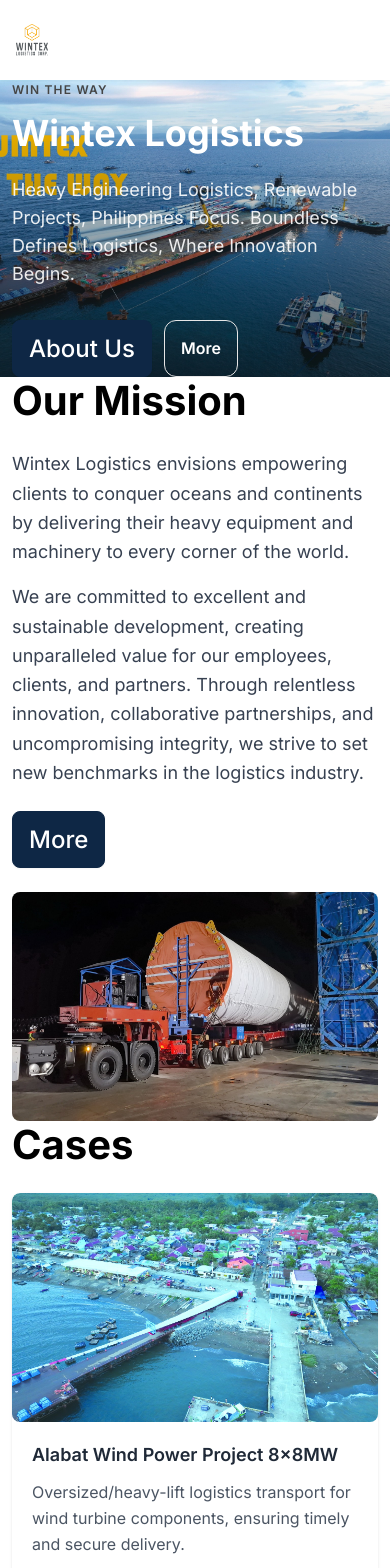
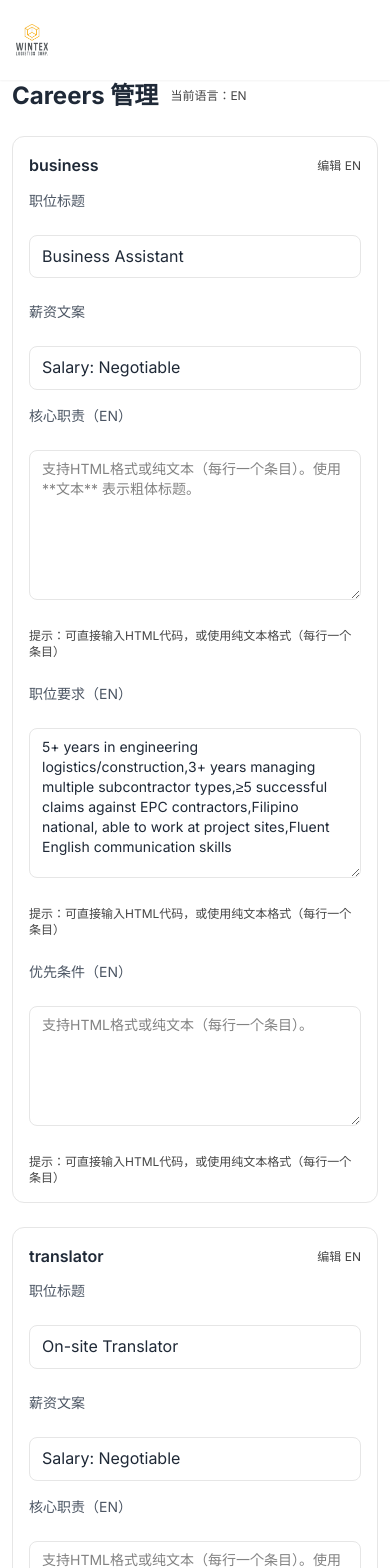
Before and after one commit to LeeCASC/company-site-template, a Next.js app: page /en/careers in a window 390 px wide. Shown: the top 1568 px of the page. Built offline with nearby package versions, Linux system fonts and the light colour scheme; no server answers.

Commit message:
Update page.tsx

```diff
--- a/app/[locale]/careers/page.tsx
+++ b/app/[locale]/careers/page.tsx
@@ -1,224 +1,265 @@
+// File: app/[locale]/admin/careers/page.tsx
 'use client';
 
-import {useTranslations} from 'next-intl';
-import Link from 'next/link';
-import type {Locale} from '@/i18n/routing';
-import {siteConfig} from '@/lib/site';
+import React, { useEffect, useMemo, useState } from 'react';
+import { useLocale } from 'next-intl';
 
-function Kicker({children}:{children:React.ReactNode}) {
-  return <p className="section-kicker">{children}</p>;
+type Job = {
+  id: string;
+  title: { cn: string; en: string };
+  salary: { cn: string; en: string };
+  responsibilities?: { cn: string; en: string };
+  requirements?: { cn: string; en: string };
+  preferredConditions?: { cn: string; en: string };
+};
+
+interface CareersData {
+  jobs: Job[];
+  contact: {
+    phone: string;
+    email: string;
+    address: { cn: string; en: string };
+  };
 }
 
-type CaseItem = { title: string; desc: string };
-type EquipItem = { t: string; d: string };
+export default function CareersAdminPage() {
+  const locale = useLocale();
+  const [data, setData] = useState<CareersData | null>(null);
+  const [error, setError] = useState<string | null>(null);
+  const [saving, setSaving] = useState(false);
 
-export default function Home({params:{locale}}:{params:{locale:string}}) {
-  const currentLocale = locale as Locale;            // ✅ 收窄成 "zh" | "en"
+  const lang = useMemo<'cn' | 'en'>(() => (locale === 'en' ? 'en' : 'cn'), [locale]);
 
-  const t = useTranslations('home');
-  const n = useTranslations('nav');
+  // 加载 API（失败则回退到 localStorage 草稿）
+  useEffect(() => {
+    let mounted = true;
+    (async () => {
+      setError(null);
+      try {
+        const res = await fetch('/api/careers', { cache: 'no-store' });
+        if (!res.ok) throw new Error(`HTTP ${res.status}`);
+        const json = (await res.json()) as CareersData;
 
-  const missionBullets = t.raw('missionBullets') as string[];
-  const cases = t.raw('cases') as CaseItem[];
-  const equip = t.raw('equip') as EquipItem[];
+        const draft = typeof window !== 'undefined' ? localStorage.getItem('careersDraft') : null;
+        if (!mounted) return;
+        setData(draft ? JSON.parse(draft) : json);
+      } catch (e: any) {
+        const draft = typeof window !== 'undefined' ? localStorage.getItem('careersDraft') : null;
+        if (draft) {
+          if (!mounted) return;
+          setData(JSON.parse(draft));
+          setError('API 加载失败，已使用本地草稿');
+        } else {
+          if (!mounted) return;
+          setError('无法加载数据（API 不可用且本地草稿为空）');
+        }
+      }
+    })();
+    return () => {
+      mounted = false;
+    };
+  }, []);
+
+  // 修改 Job 某个字段（当前语言）
+  const patchJob = (id: string, path: 'title' | 'salary' | 'responsibilities' | 'requirements' | 'preferredConditions', v: string) => {
+    setData((prev) => {
+      if (!prev) return prev;
+      const next: CareersData = structuredClone(prev);
+      const job = next.jobs.find((j) => j.id === id);
+      if (job) {
+        if (path === 'responsibilities' || path === 'requirements' || path === 'preferredConditions') {
+          if (!job[path]) {
+            (job as any)[path] = { cn: '', en: '' };
+          }
+          (job as any)[path][lang] = v;
+        } else {
+          (job as any)[path][lang] = v;
+        }
+      }
+      return next;
+    });
+  };
+
+  const saveDraft = () => {
+    if (!data) return;
+    localStorage.setItem('careersDraft', JSON.stringify(data));
+    alert('已保存到浏览器本地草稿（localStorage）');
+  };
+
+  // 示例“发布”（无后端，仅演示）
+  // const publish = async () => {
+  //   if (!data) return;
+  //   setSaving(true);
+  //   await new Promise((r) => setTimeout(r, 500));
+  //   setSaving(false);
+  //   alert('已模拟发布（示例环境未接后端）。\n若要接 DB，请实现 PUT /api/careers');
+  // };
+  const publish = async () => {
+    if (!data) return;
+    setSaving(true);
+    try {
+      const res = await fetch('/api/careers', {
+        method: 'PUT',
+        headers: { 'content-type': 'application/json' },
+        body: JSON.stringify(data),
+      });
+      if (!res.ok) {
+        const j = await res.json().catch(() => ({}));
+        throw new Error(j?.error || `HTTP ${res.status}`);
+      }
+
+      // 通知前台刷新（双通道：BroadcastChannel + localStorage 事件）
+      try {
+        const ch = new BroadcastChannel('careers');
+        ch.postMessage({ type: 'updated', at: Date.now() });
+        ch.close();
+      } catch {}
+
+      localStorage.setItem('careers-updated', String(Date.now()));
+      alert('已发布成功');
+    } catch (e: any) {
+      alert('发布失败：' + e.message);
+    } finally {
+      setSaving(false);
+    }
+  };
+
+
+
+
+  if (!data) {
+    return (
+      <main className="container mx-auto p-6">
+        <h1 className="text-2xl font-bold mb-4">Careers 管理</h1>
+        {error ? <p className="text-red-600">{error}</p> : <p>加载中…</p>}
+      </main>
+    );
+  }
 
   return (
-    <>
-      {/* HERO：封面大图 */}
-      <section className="relative overflow-hidden">
-        <div className="absolute inset-0">
-          <img src="/wintex/hero.jpg" alt="Hero" className="h-full w-full object-cover" />
-          <div className="absolute inset-0 bg-gradient-to-t from-black/60 via-black/30 to-transparent" />
-        </div>
-        <div className="relative container pt-28 pb-16 md:pt-40 md:pb-28 text-white">
-          <Kicker>{t('kicker')}</Kicker>
-          <h1 className="mt-3 text-4xl md:text-5xl font-bold leading-tight">{t('heroTitle')}</h1>
-          <p className="mt-5 max-w-2xl text-lg text-white/90">{t('heroDesc')}</p>
-          <div className="mt-8 flex flex-wrap gap-3">
-            <Link href="/#contact" className="btn btn-primary">{t('ctaPlan')}</Link>
-            <Link href="/#cases" className="btn border-white/30 text-white hover:shadow">{t('ctaCases')}</Link>
-          </div>
+    <main className="container mx-auto p-6">
+      <header className="mb-6 flex items-center gap-3">
+        <h1 className="text-2xl font-bold">Careers 管理</h1>
+        {error && <span className="text-xs text-red-600">{error}</span>}
+        <span className="text-xs text-gray-500">当前语言：{lang.toUpperCase()}</span>
+      </header>
+
+      <section className="grid gap-6">
+        {data.jobs.map((job) => (
+          <article key={job.id} className="rounded-xl border p-4 bg-white/70">
+            <div className="flex items-center justify-between mb-3">
+              <h2 className="font-semibold">{job.id}</h2>
+              <span className="text-xs text-gray-500">编辑 {lang.toUpperCase()}</span>
+            </div>
+
+            <div className="grid md:grid-cols-2 gap-4">
+              <label className="grid gap-1">
+                <span className="text-sm text-gray-600">职位标题</span>
+                <input
+                  className="border rounded-lg px-3 py-2"
+                  value={job.title[lang]}
+                  onChange={(e) => patchJob(job.id, 'title', e.target.value)}
+                />
+              </label>
+
+              <label className="grid gap-1">
+                <span className="text-sm text-gray-600">薪资文案</span>
+                <input
+                  className="border rounded-lg px-3 py-2"
+                  value={job.salary[lang]}
+                  onChange={(e) => patchJob(job.id, 'salary', e.target.value)}
+                />
+              </label>
+            </div>
+
+            <div className="mt-4 grid gap-4">
+              <label className="grid gap-1">
+                <span className="text-sm text-gray-600">核心职责（{lang.toUpperCase()}）</span>
+                <textarea
+                  className="border rounded-lg px-3 py-2 min-h-[150px] font-mono text-sm"
+                  value={job.responsibilities?.[lang] || ''}
+                  onChange={(e) => patchJob(job.id, 'responsibilities', e.target.value)}
+                  placeholder="支持HTML格式或纯文本（每行一个条目）。使用 **文本** 表示粗体标题。"
+                />
+                <span className="text-xs text-gray-500 mt-1">提示：可直接输入HTML代码，或使用纯文本格式（每行一个条目）</span>
+              </label>
+
+              <label className="grid gap-1">
+                <span className="text-sm text-gray-600">职位要求（{lang.toUpperCase()}）</span>
+                <textarea
+                  className="border rounded-lg px-3 py-2 min-h-[150px] font-mono text-sm"
+                  value={job.requirements?.[lang] || ''}
+                  onChange={(e) => patchJob(job.id, 'requirements', e.target.value)}
+                  placeholder="支持HTML格式或纯文本（每行一个条目）。使用 **文本** 表示粗体标题。"
+                />
+                <span className="text-xs text-gray-500 mt-1">提示：可直接输入HTML代码，或使用纯文本格式（每行一个条目）</span>
+              </label>
+
+              <label className="grid gap-1">
+                <span className="text-sm text-gray-600">优先条件（{lang.toUpperCase()}）</span>
+                <textarea
+                  className="border rounded-lg px-3 py-2 min-h-[120px] font-mono text-sm"
+                  value={job.preferredConditions?.[lang] || ''}
+                  onChange={(e) => patchJob(job.id, 'preferredConditions', e.target.value)}
+                  placeholder="支持HTML格式或纯文本（每行一个条目）。"
+                />
+                <span className="text-xs text-gray-500 mt-1">提示：可直接输入HTML代码，或使用纯文本格式（每行一个条目）</span>
+              </label>
+            </div>
+          </article>
+        ))}
+      </section>
+
+      <section className="mt-6 rounded-xl border p-4 bg-white/70">
+        <h3 className="font-semibold mb-3">联系方式</h3>
+        <div className="grid md:grid-cols-3 gap-4">
+          <label className="grid gap-1">
+            <span className="text-sm text-gray-600">电话</span>
+            <input
+              className="border rounded-lg px-3 py-2"
+              value={data.contact.phone}
+              onChange={(e) => setData({ ...data, contact: { ...data.contact, phone: e.target.value } })}
+            />
+          </label>
+          <label className="grid gap-1">
+            <span className="text-sm text-gray-600">邮箱</span>
+            <input
+              className="border rounded-lg px-3 py-2"
+              value={data.contact.email}
+              onChange={(e) => setData({ ...data, contact: { ...data.contact, email: e.target.value } })}
+            />
+          </label>
+          <label className="grid gap-1 md:col-span-3">
+            <span className="text-sm text-gray-600">地址（{lang.toUpperCase()}）</span>
+            <input
+              className="border rounded-lg px-3 py-2"
+              value={data.contact.address[lang]}
+              onChange={(e) =>
+                setData({
+                  ...data,
+                  contact: {
+                    ...data.contact,
+                    address: { ...data.contact.address, [lang]: e.target.value },
+                  },
+                })
+              }
+            />
+          </label>
         </div>
       </section>
 
-      {/* 企业愿景 */}
-      <section id="mission" className="container py-16 md:py-20">
-
-        <h2 className="section-title">{t('missionTitle')}</h2>
-        <div className="grid grid-2 gap-8">
-          <div className="space-y-6">
-            <div className="space-y-4 text-gray-700">
-              <p className="text-lg leading-relaxed">
-                {t('missionDesc1')}
-              </p>
-              <p className="text-lg leading-relaxed">
-                {t('missionDesc2')}
-              </p>
-            </div>
-            <Link href="/#cases" className="btn btn-primary">{t('missionButton')}</Link>
-          </div>
-          <div className="image-container">
-            <img
-              src="/wintex/case1.jpg"
-              alt="Our Mission"
-              className="h-full w-full object-cover object-center"
-            />
-          </div>
-        </div>
-      </section>
-
-      {/* 案例 */}
-      <section id="cases" className="container py-16 md:py-20">
-        <h2 className="section-title">{t('casesTitle')}</h2>
-        <div className="grid grid-2 gap-8">
-          <article className="card overflow-hidden fade-in-up">
-            <div className="image-container">
-              <img
-                src="/wintex/case2.jpg"
-                alt="Alabat Wind Power Project"
-                className="h-full w-full object-cover object-center"
-              />
-            </div>
-            <div className="card-body">
-              <h3 className="font-semibold text-lg mb-2">{t('case1Title')}</h3>
-              <p className="text-gray-600 leading-relaxed">
-                {t('case1Desc')}
-              </p>
-            </div>
-          </article>
-          <article className="card overflow-hidden fade-in-up">
-            <div className="image-container">
-              <img
-                src="/wintex/case3.jpg"
-                alt="Tanay Wind Power Project"
-                className="h-full w-full object-cover object-center"
-              />
-            </div>
-            <div className="card-body">
-              <h3 className="font-semibold text-lg mb-2">{t('case2Title')}</h3>
-              <p className="text-gray-600 leading-relaxed">
-                {t('case2Desc')}
-              </p>
-            </div>
-          </article>
-        </div>
-      </section>
-
-      {/* 装备 */}
-      <section id="equipment" className="container py-16 md:py-20">
-        <h2 className="section-title">{t('equipmentTitle')}</h2>
-        <div className="grid grid-2 gap-8">
-          <article className="card overflow-hidden fade-in-up">
-            <div className="image-container">
-              <img
-                src="/wintex/equip1.jpg"
-                alt="Stacking"
-                className="h-full w-full object-cover object-center"
-              />
-            </div>
-            <div className="card-body">
-              <h3 className="font-semibold text-lg mb-2">{t('equip1Title')}</h3>
-              <p className="text-gray-600 leading-relaxed">
-                {t('equip1Desc')}
-              </p>
-            </div>
-          </article>
-          <article className="card overflow-hidden fade-in-up">
-            <div className="image-container">
-              <img
-                src="/wintex/equip2.jpg"
-                alt="Transportation"
-                className="h-full w-full object-cover object-center"
-              />
-            </div>
-            <div className="card-body">
-              <h3 className="font-semibold text-lg mb-2">{t('equip2Title')}</h3>
-              <p className="text-gray-600 leading-relaxed">
-                {t('equip2Desc')}
-              </p>
-            </div>
-          </article>
-        </div>
-        <div className="mt-8">
-          <Link href="/#equipment" className="btn btn-primary">{t('equipmentButton')}</Link>
-        </div>
-      </section>
-
-      {/* 新闻 */}
-      <section id="news" className="container py-16 md:py-20">
-        <h2 className="section-title">{t('newsTitle')}</h2>
-        <div className="grid grid-3 gap-6">
-          <div className="testimonial-card">
-            <p className="text-gray-700 mb-4">{t('testimonial1')}</p>
-            <div className="flex items-center gap-3">
-              <div className="avatar bg-red-500">N</div>
-              <div>
-                <div className="font-semibold">Name</div>
-                <div className="text-sm text-gray-600">Description</div>
-              </div>
-            </div>
-          </div>
-          <div className="testimonial-card">
-            <p className="text-gray-700 mb-4">{t('testimonial2')}</p>
-            <div className="flex items-center gap-3">
-              <div className="avatar bg-green-500">N</div>
-              <div>
-                <div className="font-semibold">Name</div>
-                <div className="text-sm text-gray-600">Description</div>
-              </div>
-            </div>
-          </div>
-          <div className="testimonial-card">
-            <p className="text-gray-700 mb-4">{t('testimonial3')}</p>
-            <div className="flex items-center gap-3">
-              <div className="avatar bg-blue-500">N</div>
-              <div>
-                <div className="font-semibold">Name</div>
-                <div className="text-sm text-gray-600">Description</div>
-              </div>
-            </div>
-          </div>
-        </div>
-      </section>
-
-      {/* 加入我们 */}
-      <section id="join" className="container py-16 md:py-20">
-        <div className="flex justify-between items-center">
-          <h2 className="section-title mb-0">{t('joinTitle')}</h2>
-          <Link href={`/careers.html?lang=${currentLocale}`} className="btn btn-primary">{t('joinButton')}</Link>
-        </div>
-      </section>
-
-      {/* 联系我们 */}
-      <section id="contact" className="container py-16 md:py-20">
-        <div className="grid grid-2 gap-8">
-          <div>
-            <h3 className="text-xl font-bold mb-4">{t('contactTitle')}</h3>
-            <div className="flex gap-4">
-              <div className="w-8 h-8 bg-gray-300 rounded flex items-center justify-center">
-                <span className="text-xs">f</span>
-              </div>
-              <div className="w-8 h-8 bg-gray-300 rounded flex items-center justify-center">
-                <span className="text-xs">in</span>
-              </div>
-              <div className="w-8 h-8 bg-gray-300 rounded flex items-center justify-center">
-                <span className="text-xs">yt</span>
-              </div>
-              <div className="w-8 h-8 bg-gray-300 rounded flex items-center justify-center">
-                <span className="text-xs">@</span>
-              </div>
-            </div>
-          </div>
-          <div>
-            <h3 className="text-xl font-bold mb-4">{t('contactUsTitle')}</h3>
-            <div className="space-y-2 text-gray-700">
-              <div>{t('contactTel')}</div>
-              <div>{t('contactEmail')}</div>
-              <div>{t('contactAddress')}</div>
-            </div>
-          </div>
-        </div>
-      </section>
-    </>
+      <div className="mt-6 flex gap-3">
+        <button onClick={saveDraft} className="px-4 py-2 rounded-lg border">
+          保存草稿（本地）
+        </button>
+        <button
+          onClick={publish}
+          disabled={saving}
+          className="px-4 py-2 rounded-lg border bg-black text-white disabled:opacity-50"
+        >
+          {saving ? '发布中…' : '发布（示例）'}
+        </button>
+      </div>
+    </main>
   );
 }
```
